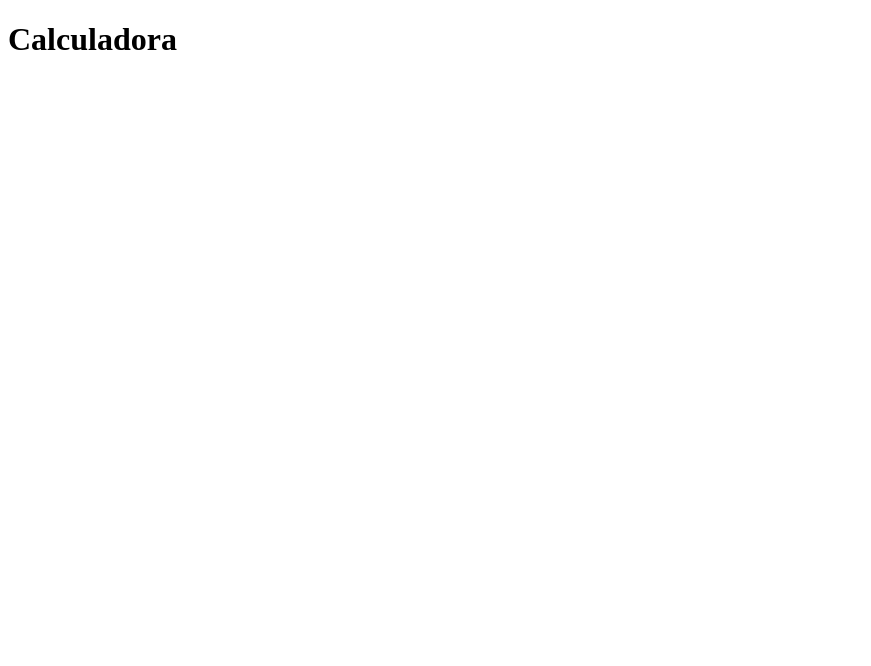
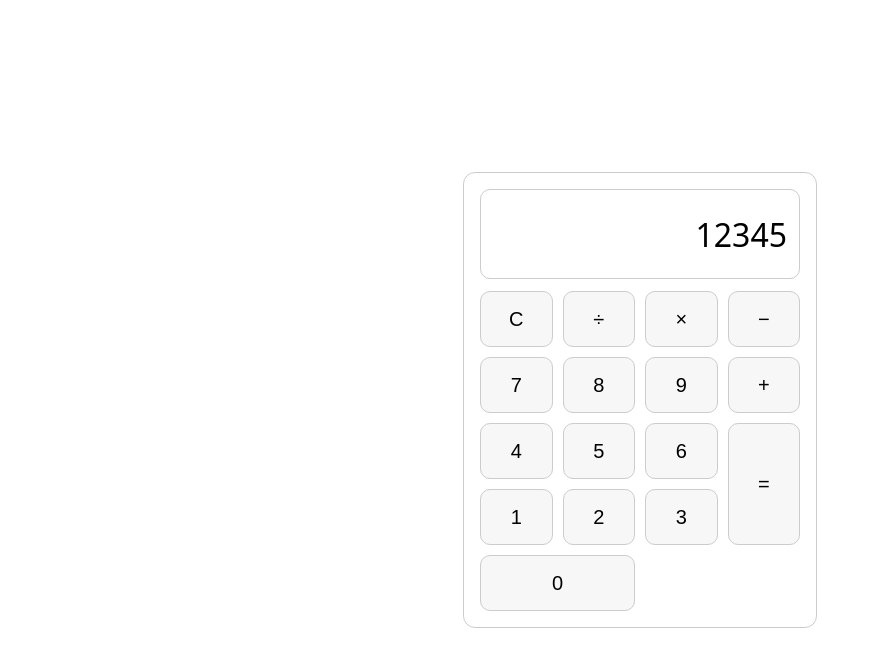
Before and after one commit to milioth/odin-calculator, a plain HTML site: page index.html in a window 1280 px wide. Shown: the whole page, without its empty margins (0-871 px from the left). Drawn offline with Linux system fonts and the light colour scheme.

Commit message:
Crear HTML básico de la calculadora
Se ha creado el HTML de la calculadora con display y botones. Se han
añadido atributos para facilitar la lógica en JavaScript. Se ha
incorporado un CSS básico para que tenga apariencia realista. De momento
sin funcionalidad.

```diff
--- a/index.html
+++ b/index.html
@@ -4,9 +4,48 @@
     <meta charset="UTF-8" />
     <meta name="viewport" content="width=device-width, initial-scale=1.0" />
     <title>Calculadora</title>
+    <link rel="stylesheet" href="style.css" />
   </head>
   <body>
-    <h1>Calculadora</h1>
+    <main class="calculator">
+      <div class="display" id="display">12345</div>
+      <div class="buttons">
+        <button type="button" class="btn btn-clear" data-action="clear">
+          C
+        </button>
+        <button type="button" class="btn btn-operator" data-operator="/">
+          ÷
+        </button>
+        <button type="button" class="btn btn-operator" data-operator="*">
+          ×
+        </button>
+        <button type="button" class="btn btn-operator" data-operator="-">
+          −
+        </button>
+
+        <button type="button" class="btn btn-digit" data-digit="7">7</button>
+        <button type="button" class="btn btn-digit" data-digit="8">8</button>
+        <button type="button" class="btn btn-digit" data-digit="9">9</button>
+        <button type="button" class="btn btn-operator" data-operator="+">
+          +
+        </button>
+
+        <button type="button" class="btn btn-digit" data-digit="4">4</button>
+        <button type="button" class="btn btn-digit" data-digit="5">5</button>
+        <button type="button" class="btn btn-digit" data-digit="6">6</button>
+        <button type="button" class="btn btn-equals" data-action="equals">
+          =
+        </button>
+
+        <button type="button" class="btn btn-digit" data-digit="1">1</button>
+        <button type="button" class="btn btn-digit" data-digit="2">2</button>
+        <button type="button" class="btn btn-digit" data-digit="3">3</button>
+
+        <button type="button" class="btn btn-digit btn-zero" data-digit="0">
+          0
+        </button>
+      </div>
+    </main>
 
     <script src="javascript.js"></script>
   </body>
--- a/javascript.js
+++ b/javascript.js
@@ -56,7 +56,7 @@ function divide(a, b) {
  * Primer número introducido por el usuario.
  * @type {number|null}
  */
-let firtNumber = null;
+let firstNumber = null;
 
 /**
  * Segundo número introducido por el usuario.
--- a/style.css
+++ b/style.css
@@ -0,0 +1,61 @@
+/* Estilos básicos para que se vea como una calculadora */
+body {
+    font-family: system-ui, Arial, sans-serif;
+    display: grid;
+    place-items: center;
+    min-height: 100vh;
+    margin: 0;
+}
+
+.calculator {
+    width: 320px;
+    border: 1px solid #ccc;
+    border-radius: 12px;
+    padding: 16px;
+}
+
+.display {
+    height: 64px;
+    border: 1px solid #ccc;
+    border-radius: 10px;
+    padding: 12px;
+    font-size: 32px;
+    text-align: right;
+    display: flex;
+    align-items: center;
+    justify-content: flex-end;
+    margin-bottom: 12px;
+    overflow: hidden;
+}
+
+.buttons {
+    display: grid;
+    grid-template-columns: repeat(4, 1fr);
+    gap: 10px;
+}
+
+.btn {
+    height: 56px;
+    font-size: 20px;
+    border-radius: 10px;
+    border: 1px solid #ccc;
+    background: #f7f7f7;
+    cursor: pointer;
+}
+
+.btn:active {
+    transform: translateY(1px);
+}
+
+.btn-zero {
+    grid-column: span 2;
+}
+
+.btn-equals {
+    grid-row: span 2;
+    height: auto;
+}
+
+.btn-clear {
+    grid-column: span 1;
+}
```
